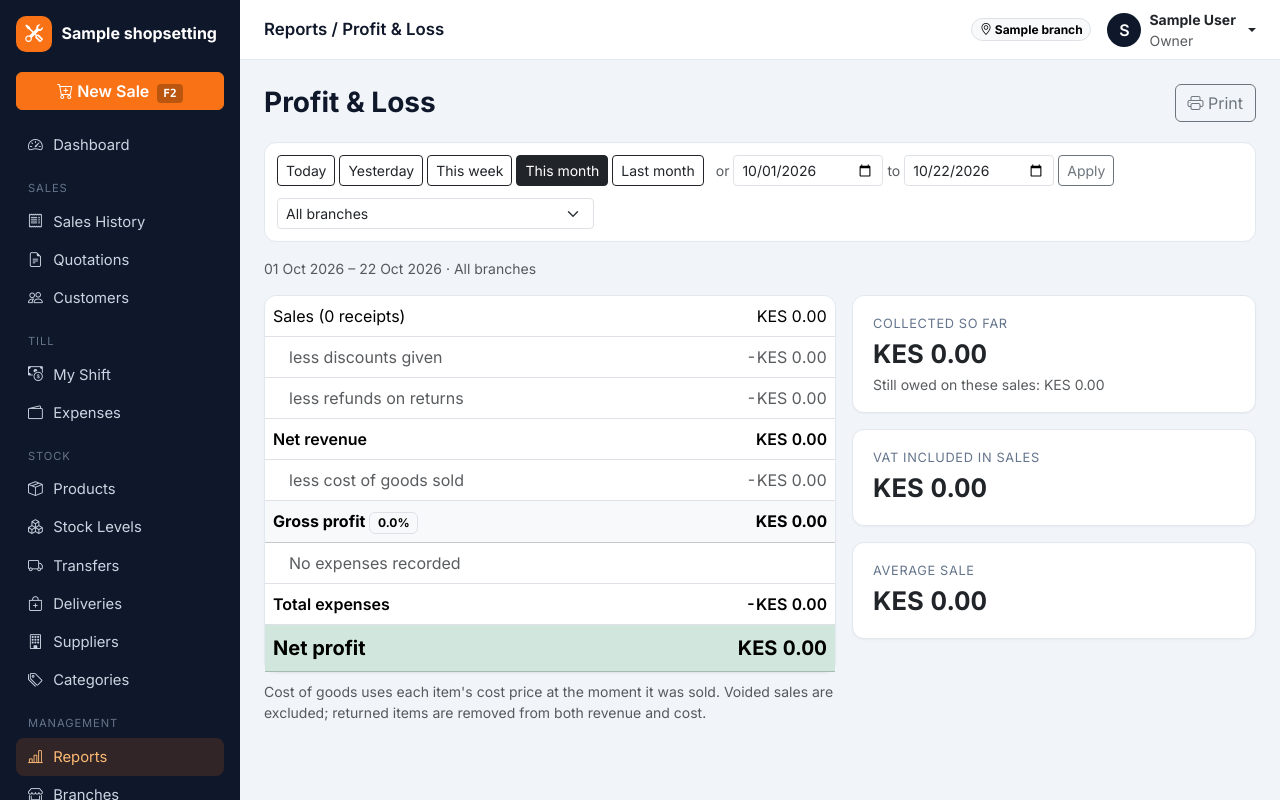
After one commit to VinWonder/Point-Of-Sale-System-, a Django app: page /reports/profit-and-loss/ in a window 1280 px wide. The commit adds this page. Run offline with Django 5.2, Linux system fonts and the light colour scheme; a user stored in the database is signed in; tables that the repository leaves empty hold one stand-in row (values such as "Sample post"); some libraries are stand-ins or nearby versions.

Commit message:
Add reports section with profit and loss statement
Owners and managers get a Reports menu. The P&L shows gross sales,
discounts, refunds, net revenue, cost of goods at sale-time cost, gross
profit and margin, expenses by category and net profit, filterable by
period and branch, and printable.

Co-Authored-By: Claude Opus 5.5 <noreply@anthropic.com>

```diff
--- a/config/urls.py
+++ b/config/urls.py
@@ -17,6 +17,7 @@ urlpatterns = [
     path('branches/', include('branches.urls')),
     path('staff/', include('accounts.urls')),
     path('till/', include('registers.urls')),
+    path('reports/', include('dashboard.report_urls')),
 ]
 
 if settings.DEBUG:
--- /dev/null
+++ b/dashboard/reports.py
@@ -0,0 +1,60 @@
+from decimal import Decimal
+
+from django.db.models import Sum
+from django.shortcuts import render
+
+from accounts.decorators import role_required
+from accounts.models import User
+from branches.models import Branch
+from core.filters import PRESETS, date_range_from_request, filter_by_date
+from registers.models import Expense
+from . import metrics
+from .views import scoped_branch
+
+MANAGERS = (User.Role.OWNER, User.Role.MANAGER)
+
+
+def report_context(request, default='month'):
+    start, end, preset = date_range_from_request(request, default=default)
+    return {
+        'start': start, 'end': end, 'preset': preset, 'date_presets': PRESETS,
+        'branch': scoped_branch(request),
+        'branches': Branch.objects.filter(is_active=True).order_by('name'),
+    }
+
+
+REPORTS = [
+    {'url': 'reports:profit_and_loss', 'icon': 'bi-calculator', 'title': 'Profit & Loss',
+     'text': 'Revenue, refunds, cost of goods, gross profit, expenses and net profit for any period.'},
+]
+
+
+@role_required(*MANAGERS)
+def report_index(request):
+    return render(request, 'reports/index.html', {'reports': REPORTS})
+
+
+@role_required(*MANAGERS)
+def profit_and_loss(request):
+    ctx = report_context(request)
+    start, end, branch = ctx['start'], ctx['end'], ctx['branch']
+    totals = metrics.sales_totals(start, end, branch)
+
+    expenses = filter_by_date(Expense.objects.all(), start, end)
+    if branch:
+        expenses = expenses.filter(branch=branch)
+    labels = dict(Expense.Category.choices)
+    expense_rows = [
+        {'label': labels[r['category']], 'total': r['total']}
+        for r in expenses.values('category').annotate(total=Sum('amount')).order_by('-total')
+    ]
+    expense_total = sum((r['total'] for r in expense_rows), Decimal('0.00'))
+
+    ctx.update({
+        'totals': totals,
+        'expense_rows': expense_rows,
+        'expense_total': expense_total,
+        'net_profit': totals['gross_profit'] - expense_total,
+        'uncollected': totals['revenue'] - totals['collected'],
+    })
+    return render(request, 'reports/profit_and_loss.html', ctx)
--- a/templates/base.html
+++ b/templates/base.html
@@ -47,6 +47,7 @@
 
         {% if user.role != 'CASHIER' %}
         <div class="nav-section">Management</div>
+        <a class="nav-link {% if ns == 'reports' %}active{% endif %}" href="{% url 'reports:index' %}"><i class="bi bi-bar-chart-line"></i> Reports</a>
         <a class="nav-link {% if ns == 'branches' and 'branch' in url_name %}active{% endif %}" href="{% url 'branches:branch_list' %}"><i class="bi bi-shop-window"></i> Branches</a>
         <a class="nav-link {% if ns == 'accounts' %}active{% endif %}" href="{% url 'accounts:staff_list' %}"><i class="bi bi-person-badge"></i> Staff</a>
         {% endif %}
--- /dev/null
+++ b/templates/reports/_filters.html
@@ -0,0 +1,19 @@
+{# Shared period + branch filter for every report #}
+<form method="get" class="filter-bar d-print-none">
+    {% include "partials/date_filter.html" %}
+    {% if user.role == 'OWNER' %}
+    <div class="row g-2 mt-1">
+        <div class="col-md-4">
+            <select name="branch" class="form-select form-select-sm" onchange="this.form.submit()">
+                <option value="">All branches</option>
+                {% for b in branches %}<option value="{{ b.id }}" {% if branch.id == b.id %}selected{% endif %}>{{ b.name }}</option>{% endfor %}
+            </select>
+        </div>
+        <input type="hidden" name="range" value="{{ preset }}">
+    </div>
+    {% endif %}
+</form>
+<p class="text-muted small">
+    {% if start %}{{ start|date:"d M Y" }} – {{ end|date:"d M Y" }}{% else %}All time{% endif %}
+    · {% if branch %}{{ branch.name }}{% else %}All branches{% endif %}
+</p>
--- /dev/null
+++ b/templates/reports/profit_and_loss.html
@@ -0,0 +1,42 @@
+{% extends "base.html" %}
+{% load pos_tags %}
+{% block title %}Profit & Loss{% endblock %}
+{% block page_title %}Reports / Profit &amp; Loss{% endblock %}
+{% block content %}
+<div class="page-header">
+    <h3>Profit &amp; Loss</h3>
+    <button onclick="window.print()" class="btn btn-outline-secondary d-print-none"><i class="bi bi-printer"></i> Print</button>
+</div>
+{% include "reports/_filters.html" %}
+
+<div class="row g-3">
+    <div class="col-lg-7">
+        <div class="card">
+            <table class="table mb-0">
+                <tbody>
+                    <tr><td>Sales ({{ totals.count }} receipts)</td><td class="text-end money">{{ totals.revenue|add:totals.discount|money }}</td></tr>
+                    <tr><td class="ps-4 text-muted">less discounts given</td><td class="text-end money text-muted">-{{ totals.discount|money }}</td></tr>
+                    <tr><td class="ps-4 text-muted">less refunds on returns</td><td class="text-end money text-muted">-{{ totals.refunds|money }}</td></tr>
+                    <tr class="fw-semibold"><td>Net revenue</td><td class="text-end money">{{ totals.net_revenue|money }}</td></tr>
+                    <tr><td class="ps-4 text-muted">less cost of goods sold</td><td class="text-end money text-muted">-{{ totals.cost|money }}</td></tr>
+                    <tr class="fw-bold table-light"><td>Gross profit <span class="badge text-bg-light border">{{ totals.margin }}%</span></td><td class="text-end money">{{ totals.gross_profit|money }}</td></tr>
+                    {% for row in expense_rows %}
+                    <tr><td class="ps-4 text-muted">{{ row.label }}</td><td class="text-end money text-muted">-{{ row.total|money }}</td></tr>
+                    {% empty %}
+                    <tr><td class="ps-4 text-muted">No expenses recorded</td><td></td></tr>
+                    {% endfor %}
+                    <tr class="fw-semibold"><td>Total expenses</td><td class="text-end money">-{{ expense_total|money }}</td></tr>
+                    <tr class="fw-bold fs-5 {% if net_profit < 0 %}table-danger{% else %}table-success{% endif %}"><td>Net profit</td><td class="text-end money">{{ net_profit|money }}</td></tr>
+                </tbody>
+            </table>
+        </div>
+        <p class="small text-muted mt-2">Cost of goods uses each item's cost price at the moment it was sold. Voided sales are excluded; returned items are removed from both revenue and cost.</p>
+    </div>
+    <div class="col-lg-5">
+        <div class="card stat-card mb-3"><div class="stat-label">Collected so far</div><div class="stat-value money">{{ totals.collected|money }}</div>
+            <div class="small text-muted">Still owed on these sales: {{ uncollected|money }}</div></div>
+        <div class="card stat-card mb-3"><div class="stat-label">VAT included in sales</div><div class="stat-value money">{{ totals.vat|money }}</div></div>
+        <div class="card stat-card"><div class="stat-label">Average sale</div><div class="stat-value money">{{ totals.average_sale|money }}</div></div>
+    </div>
+</div>
+{% endblock %}
```
Also changed, not shown: dashboard/report_urls.py (added, +10 -0 lines), templates/reports/index.html (added, +13 -0 lines).
